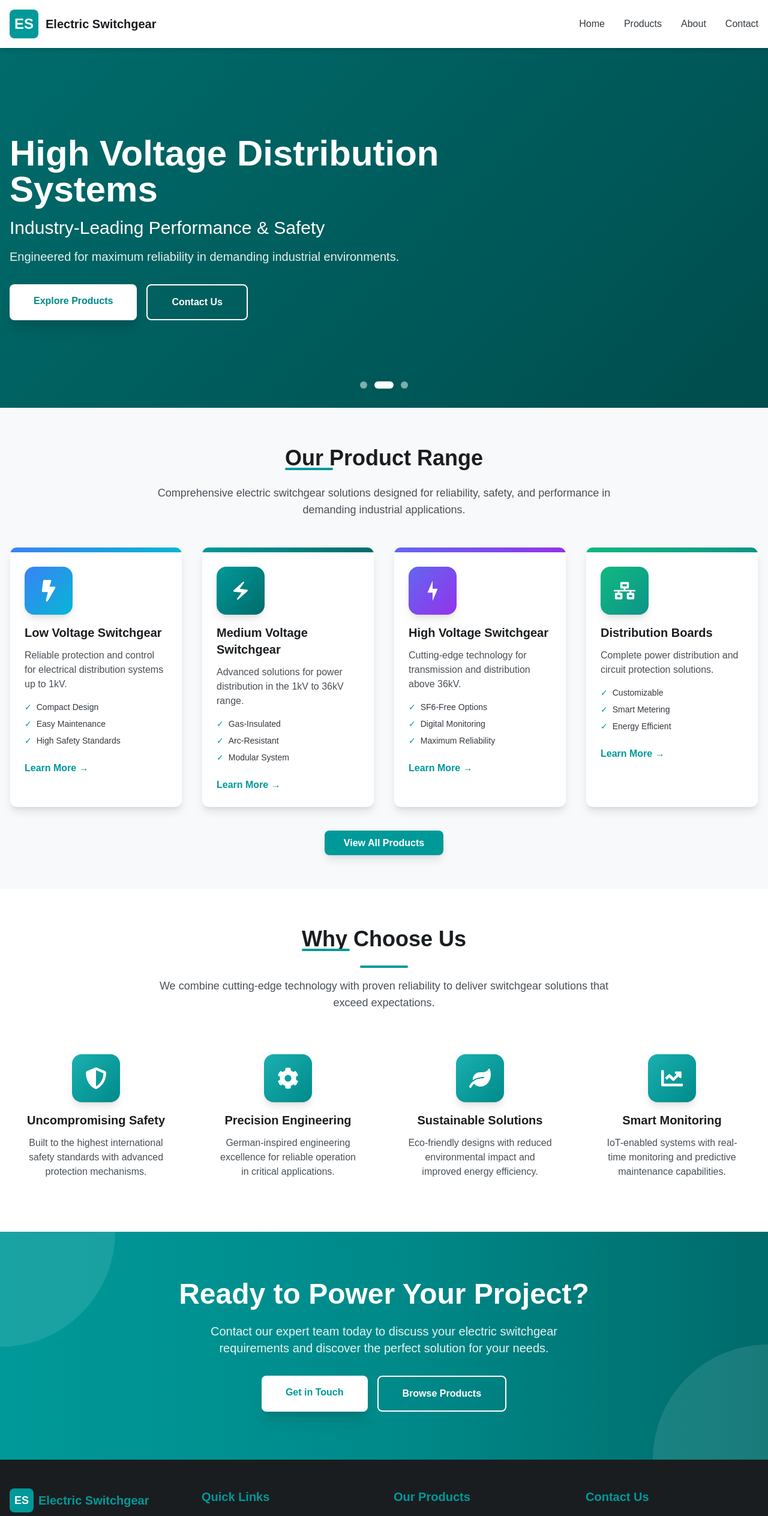
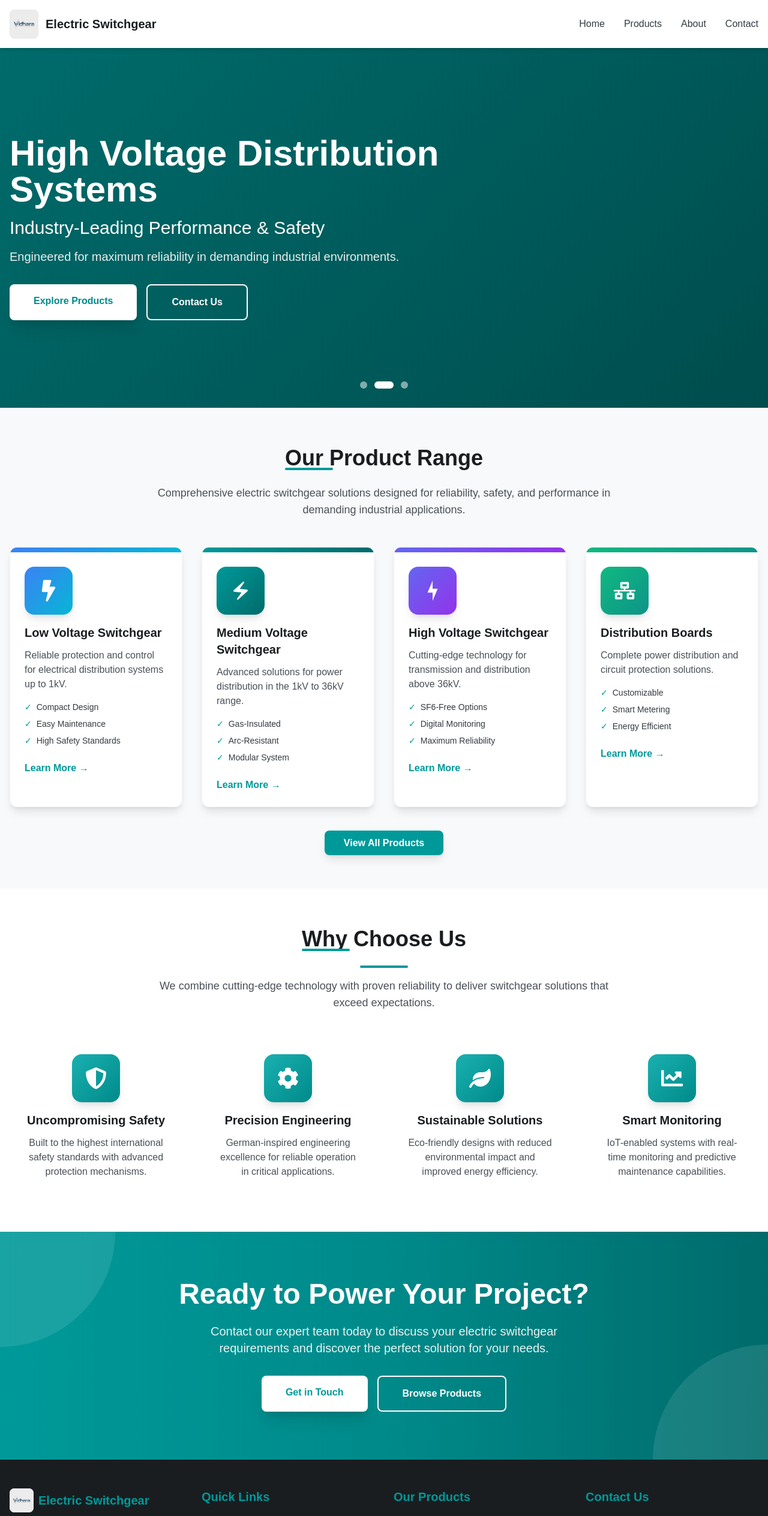
Before and after one commit to alagundianjaney2-sys/Webiste, a Next.js app: page / in a window 1280 px wide. Shown: the top 2528 px of the page at 60% size. Built offline with nearby package versions, Linux system fonts and the light colour scheme.

Commit message:
Add Vidhara logo image and update Header/Footer to display it

```diff
--- a/components/Footer.tsx
+++ b/components/Footer.tsx
@@ -9,8 +9,12 @@ export default function Footer() {
           {/* Company Info */}
           <div>
             <div className="flex items-center space-x-2 mb-4">
-              <div className="w-10 h-10 bg-siemens-teal-500 rounded-lg flex items-center justify-center">
-                <span className="text-white font-bold text-lg">ES</span>
+              <div className="w-10 h-10 rounded-lg overflow-hidden bg-white shadow-sm">
+                <img
+                  src="/logo.jpeg"
+                  alt="Electric Switchgear Logo"
+                  className="w-full h-full object-contain"
+                />
               </div>
               <h3 className="text-xl font-bold text-siemens-teal-500">
                 Electric Switchgear
--- a/components/Header.tsx
+++ b/components/Header.tsx
@@ -15,8 +15,12 @@ export default function Header() {
         <div className="flex justify-between items-center">
           {/* Logo */}
           <Link href="/" className="flex items-center space-x-3">
-            <div className="w-12 h-12 bg-siemens-teal-500 rounded-lg flex items-center justify-center">
-              <span className="text-white font-bold text-2xl">ES</span>
+            <div className="w-12 h-12 rounded-lg overflow-hidden bg-white shadow-sm">
+              <img
+                src="/logo.jpeg"
+                alt="Electric Switchgear Logo"
+                className="w-full h-full object-contain"
+              />
             </div>
             <span className="text-xl font-bold text-siemens-gray-900">
               Electric Switchgear
```
Also changed, not shown: public/logo.jpeg (added).
